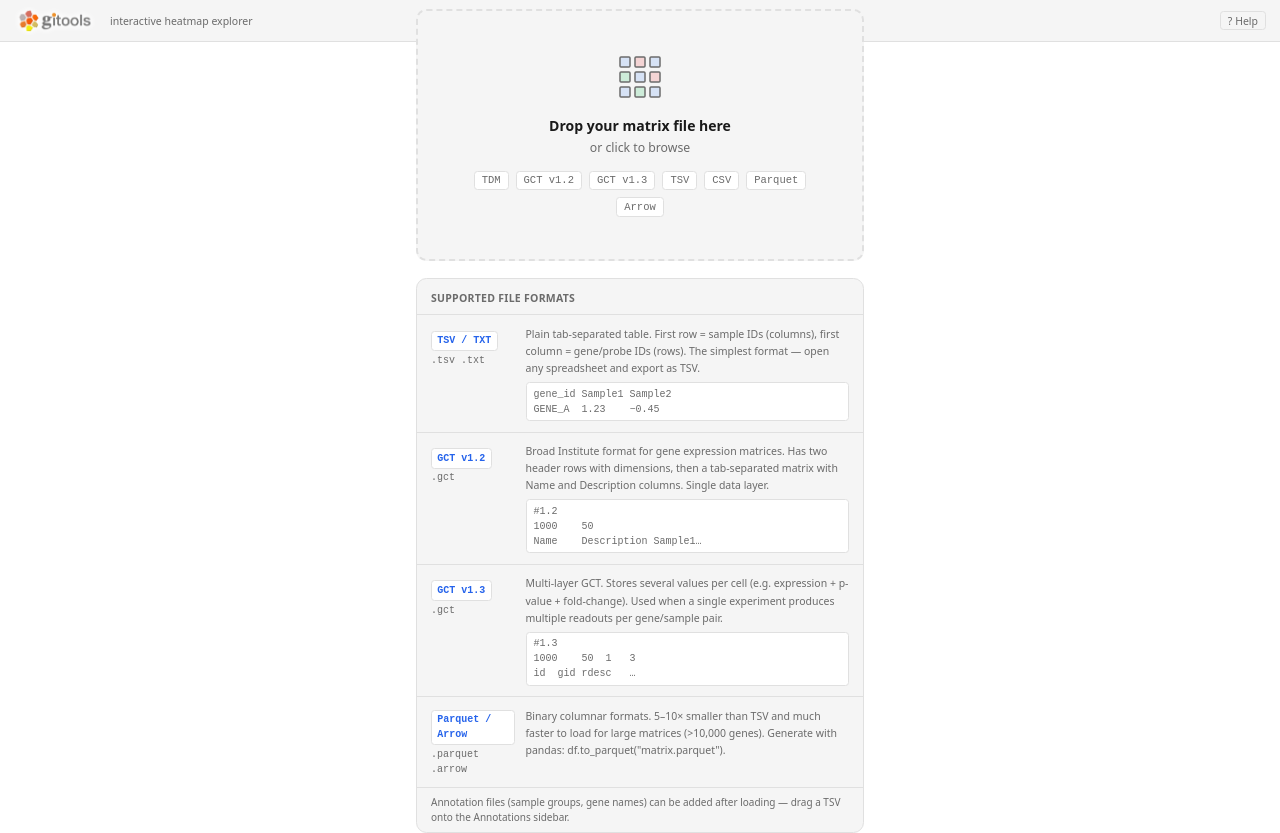
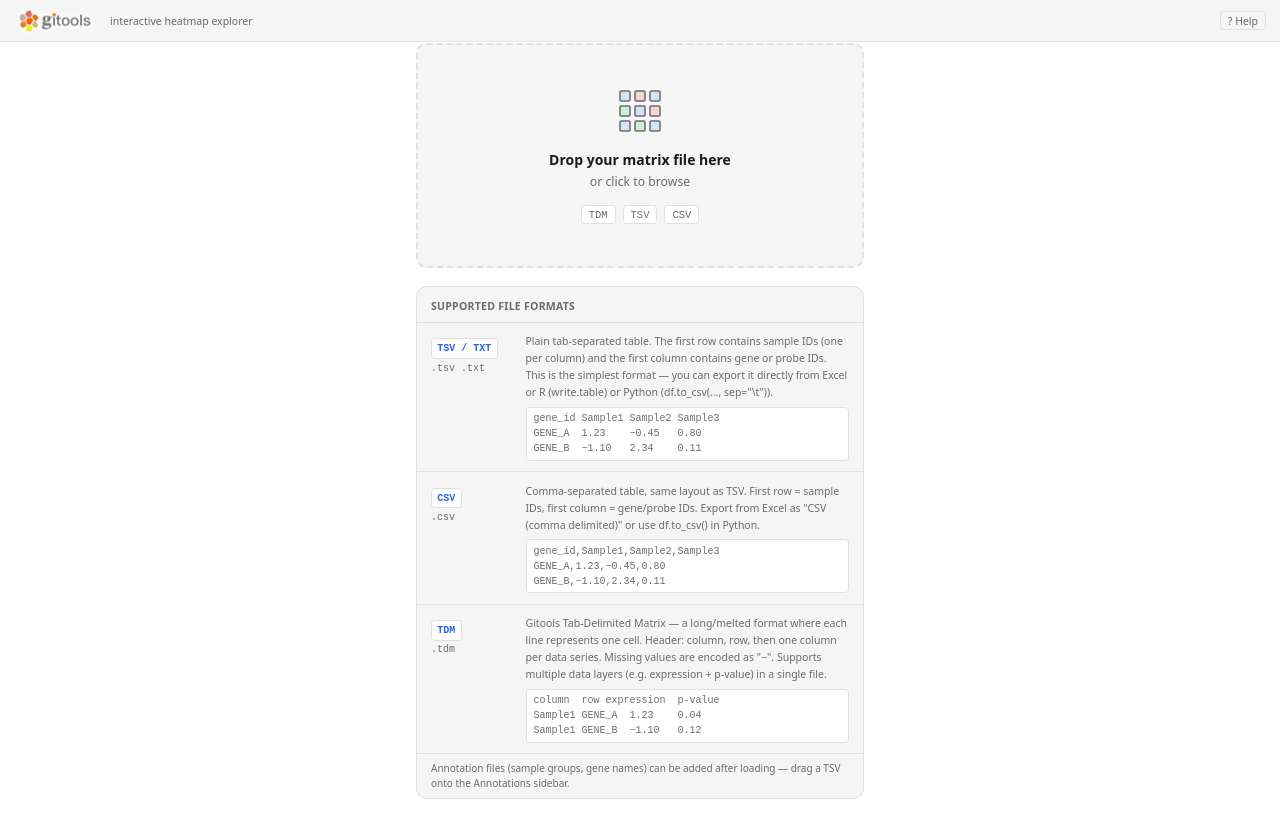
Before and after one commit to bbglab/gitools-web-app, a React (Vite) app: page / in a window 1280 px wide. After the commit the page ends 800 px from the top, so only its background shows below. Built offline with nearby package versions, Linux system fonts and the light colour scheme.

Commit message:
Simplify landing page: show only TDM, TSV, CSV format badges and descriptions

```diff
--- a/src/components/DropZone.tsx
+++ b/src/components/DropZone.tsx
@@ -118,7 +118,7 @@ export function DropZone({ onDatasetLoaded }: DropZoneProps) {
                 <p className="text-sm text-[--color-text-muted] mt-1">or click to browse</p>
               </div>
               <div className="flex gap-2 flex-wrap justify-center">
-                {['TDM', 'GCT v1.2', 'GCT v1.3', 'TSV', 'CSV', 'Parquet', 'Arrow'].map(fmt => (
+                {['TDM', 'TSV', 'CSV'].map(fmt => (
                   <span
                     key={fmt}
                     className="px-2 py-0.5 rounded text-xs font-mono bg-[--color-bg] border border-[--color-border] text-[--color-text-muted]"
@@ -140,27 +140,21 @@ export function DropZone({ onDatasetLoaded }: DropZoneProps) {
             {[
               {
                 tag: 'TSV / TXT',
-                ext: '.tsv .txt',
-                desc: 'Plain tab-separated table. First row = sample IDs (columns), first column = gene/probe IDs (rows). The simplest format — open any spreadsheet and export as TSV.',
-                example: 'gene_id\tSample1\tSample2\nGENE_A\t1.23\t−0.45',
+                ext: '.tsv  .txt',
+                desc: 'Plain tab-separated table. The first row contains sample IDs (one per column) and the first column contains gene or probe IDs. This is the simplest format — you can export it directly from Excel or R (write.table) or Python (df.to_csv(..., sep="\\t")).',
+                example: 'gene_id\tSample1\tSample2\tSample3\nGENE_A\t1.23\t−0.45\t0.80\nGENE_B\t−1.10\t2.34\t0.11',
               },
               {
-                tag: 'GCT v1.2',
-                ext: '.gct',
-                desc: 'Broad Institute format for gene expression matrices. Has two header rows with dimensions, then a tab-separated matrix with Name and Description columns. Single data layer.',
-                example: '#1.2\n1000\t50\nName\tDescription\tSample1…',
+                tag: 'CSV',
+                ext: '.csv',
+                desc: 'Comma-separated table, same layout as TSV. First row = sample IDs, first column = gene/probe IDs. Export from Excel as "CSV (comma delimited)" or use df.to_csv() in Python.',
+                example: 'gene_id,Sample1,Sample2,Sample3\nGENE_A,1.23,−0.45,0.80\nGENE_B,−1.10,2.34,0.11',
               },
               {
-                tag: 'GCT v1.3',
-                ext: '.gct',
-                desc: 'Multi-layer GCT. Stores several values per cell (e.g. expression + p-value + fold-change). Used when a single experiment produces multiple readouts per gene/sample pair.',
-                example: '#1.3\n1000\t50\t1\t3\nid\tgid\trdesc\t…',
-              },
-              {
-                tag: 'Parquet / Arrow',
-                ext: '.parquet .arrow',
-                desc: 'Binary columnar formats. 5–10× smaller than TSV and much faster to load for large matrices (>10,000 genes). Generate with pandas: df.to_parquet("matrix.parquet").',
-                example: null,
+                tag: 'TDM',
+                ext: '.tdm',
+                desc: 'Gitools Tab-Delimited Matrix — a long/melted format where each line represents one cell. Header: column, row, then one column per data series. Missing values are encoded as "−". Supports multiple data layers (e.g. expression + p-value) in a single file.',
+                example: 'column\trow\texpression\tp-value\nSample1\tGENE_A\t1.23\t0.04\nSample1\tGENE_B\t−1.10\t0.12',
               },
             ].map(({ tag, ext, desc, example }) => (
               <div key={tag} className="px-4 py-3 flex gap-3">
```
